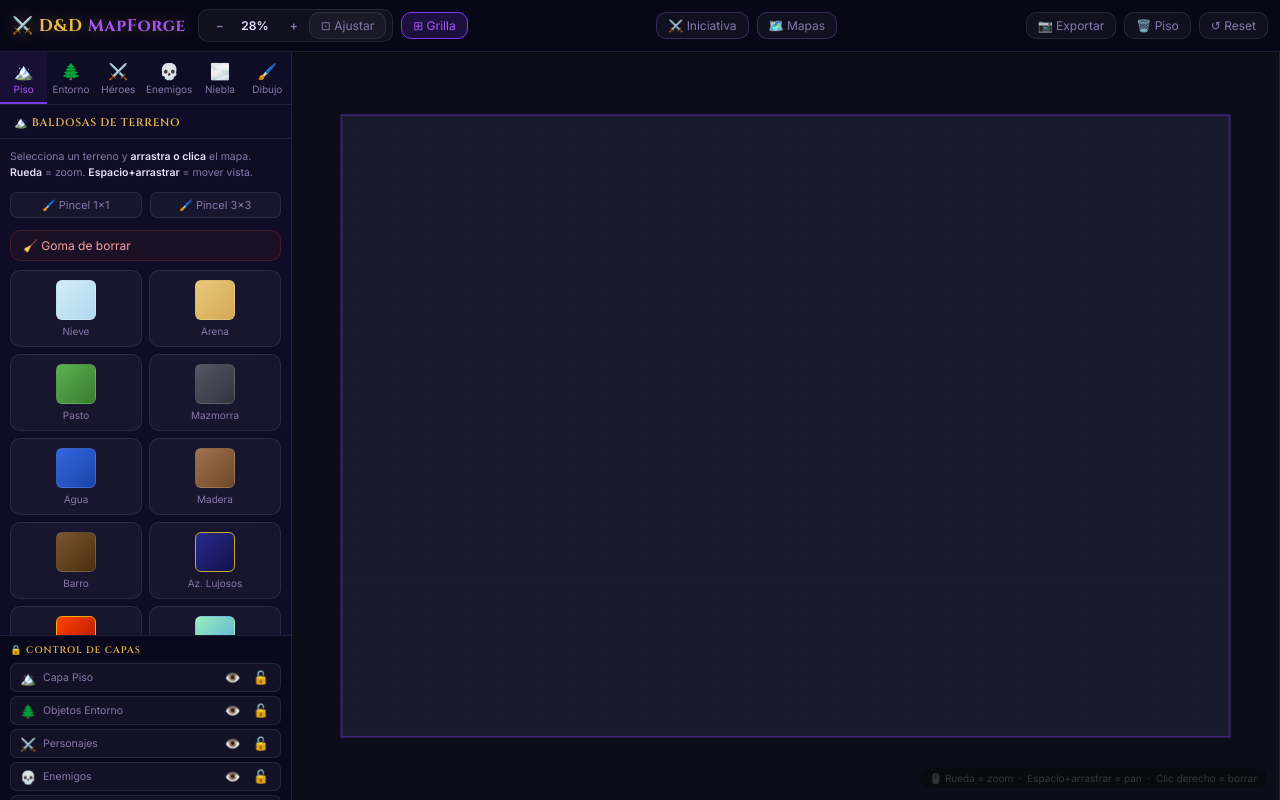
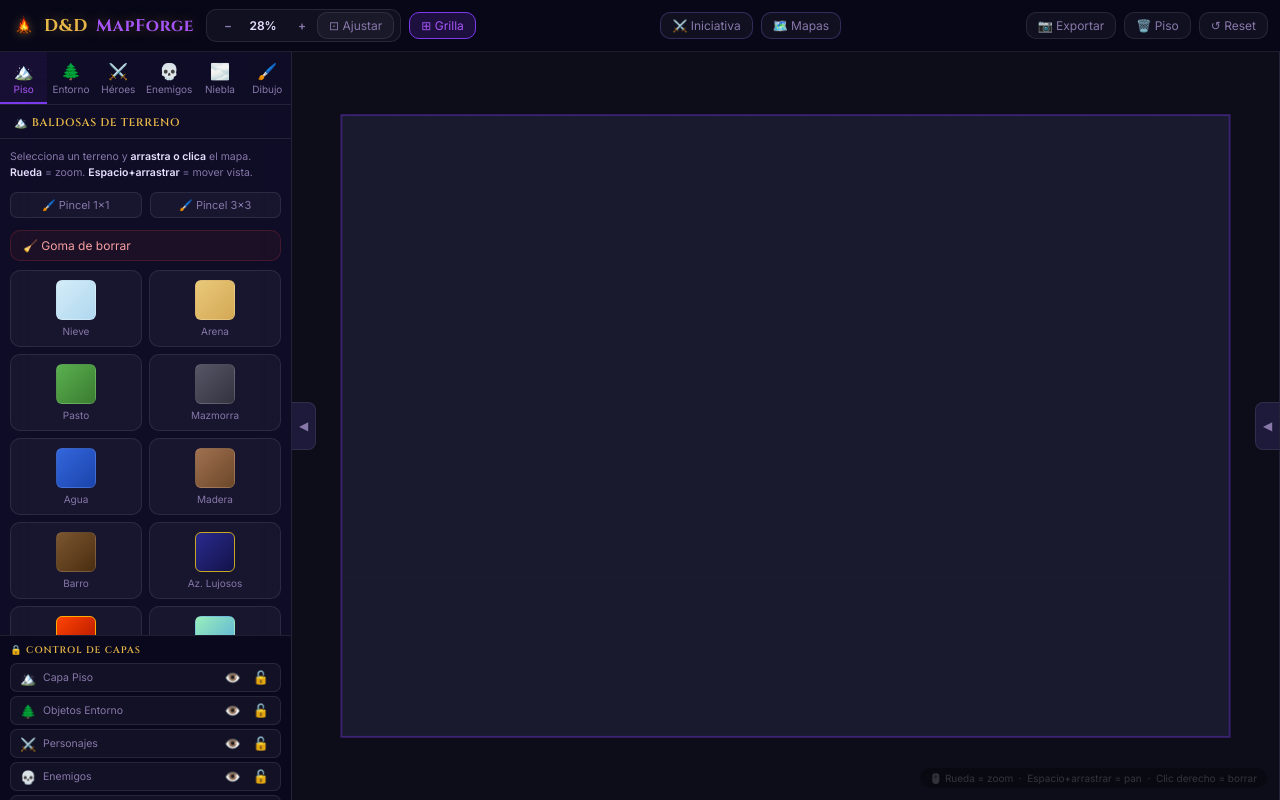
Before and after one commit to Zjoaquin02/Mapa_Interactivo, a plain HTML site: page index.html in a window 1280 px wide. Drawn offline with Linux system fonts and the light colour scheme.

Commit message:
Menus revatibles

```diff
--- a/index.html
+++ b/index.html
@@ -6,12 +6,13 @@
   <title>D&D MapForge — Constructor de Escenarios</title>
   <meta name="description" content="Constructor de mapas interactivo con zoom, iniciativa y slots de guardado para campañas de D&D."/>
   <link rel="stylesheet" href="styles.css"/>
+  <link rel="icon" type="image/png" href="assets/Fogata.png"/>
 </head>
 <body>
 
 <!-- ── Toolbar ─────────────────────────────────────────────── -->
 <header class="toolbar">
-  <div class="toolbar-brand">⚔️ D&amp;D <span>MapForge</span></div>
+  <div class="toolbar-brand"><img src="assets/Fogata.png" alt="Fogata" class="brand-icon"> D&amp;D <span>MapForge</span></div>
 
   <!-- Zoom Controls -->
   <div class="zoom-controls">
@@ -345,6 +346,10 @@
   <!--  CANVAS AREA                                            -->
   <!-- ═══════════════════════════════════════════════════════ -->
   <main class="canvas-area" id="canvas-area">
+
+    <button id="btn-toggle-left" class="sidebar-toggle left" title="Contraer/Expandir panel izquierdo">◀</button>
+    <button id="btn-toggle-right" class="sidebar-toggle right" title="Contraer/Expandir panel derecho">▶</button>
+
     <div class="canvas-wrapper" id="canvas-wrapper">
       <canvas id="map-canvas"></canvas>
     </div>
--- a/js/app.js
+++ b/js/app.js
@@ -19,19 +19,42 @@ render();
 
 // ── Right Panel Toggle ────────────────────────────────────
 const rightPanel  = document.getElementById('right-panel');
+const leftSidebar = document.querySelector('.sidebar');
 let rightPanelOpen = false;
+let leftSidebarOpen  = true;
+
+const btnToggleLeft  = document.getElementById('btn-toggle-left');
+const btnToggleRight = document.getElementById('btn-toggle-right');
 
 function openRightPanel(tabId) {
   rightPanel.classList.add('open');
   rightPanelOpen = true;
+  updateToggleButtons();
   document.querySelectorAll('.rpanel-tab').forEach(t => t.classList.toggle('active', t.dataset.panel === tabId));
   document.querySelectorAll('.rpanel-content').forEach(p => p.classList.toggle('active', p.id === `rpanel-${tabId}`));
   if (tabId === 'maps') renderMapSlots();
 }
 
+function closeRightPanel() {
+  rightPanel.classList.remove('open');
+  rightPanelOpen = false;
+  updateToggleButtons();
+}
+
+function updateToggleButtons() {
+  if (btnToggleLeft) {
+    btnToggleLeft.textContent = leftSidebarOpen ? '◀' : '▶';
+    btnToggleLeft.title = leftSidebarOpen ? 'Contraer panel izquierdo' : 'Expandir panel izquierdo';
+  }
+  if (btnToggleRight) {
+    btnToggleRight.textContent = rightPanelOpen ? '▶' : '◀';
+    btnToggleRight.title = rightPanelOpen ? 'Contraer panel derecho' : 'Expandir panel derecho';
+  }
+}
+
 document.getElementById('btn-open-initiative')?.addEventListener('click', () => {
   if (rightPanelOpen && rightPanel.querySelector('.rpanel-tab[data-panel="initiative"]')?.classList.contains('active')) {
-    rightPanel.classList.remove('open'); rightPanelOpen = false;
+    closeRightPanel();
   } else {
     openRightPanel('initiative');
   }
@@ -39,15 +62,31 @@ document.getElementById('btn-open-initiative')?.addEventListener('click', () =>
 
 document.getElementById('btn-open-maps')?.addEventListener('click', () => {
   if (rightPanelOpen && rightPanel.querySelector('.rpanel-tab[data-panel="maps"]')?.classList.contains('active')) {
-    rightPanel.classList.remove('open'); rightPanelOpen = false;
+    closeRightPanel();
   } else {
     openRightPanel('maps');
   }
 });
 
 document.getElementById('btn-close-rpanel')?.addEventListener('click', () => {
-  rightPanel.classList.remove('open'); rightPanelOpen = false;
+  closeRightPanel();
 });
+
+// ── Sidebar Toggles Logic ─────────────────────────────────
+btnToggleLeft?.addEventListener('click', () => {
+  leftSidebarOpen = !leftSidebarOpen;
+  leftSidebar.classList.toggle('collapsed', !leftSidebarOpen);
+  updateToggleButtons();
+  // Resizing canvas after transition
+  setTimeout(() => render(), 300);
+});
+
+btnToggleRight?.addEventListener('click', () => {
+  if (rightPanelOpen) closeRightPanel();
+  else openRightPanel('initiative');
+});
+
+updateToggleButtons();
 
 document.querySelectorAll('.rpanel-tab').forEach(btn => {
   btn.addEventListener('click', () => openRightPanel(btn.dataset.panel));
--- a/styles.css
+++ b/styles.css
@@ -75,6 +75,15 @@ body {
   letter-spacing: 0.04em;
   white-space: nowrap;
   margin-right: 4px;
+  display: flex;
+  align-items: center;
+  gap: 8px;
+}
+.brand-icon {
+  width: 24px;
+  height: 24px;
+  object-fit: contain;
+  filter: drop-shadow(0 0 5px var(--gold-glow));
 }
 .toolbar-brand span { color: var(--accent-light); }
 
@@ -155,6 +164,12 @@ body {
   display: flex;
   flex-direction: column;
   overflow: hidden;
+  transition: width 0.3s cubic-bezier(0.22, 1, 0.36, 1), margin-left 0.3s cubic-bezier(0.22, 1, 0.36, 1);
+}
+
+.sidebar.collapsed {
+  width: 0;
+  border-right: none;
 }
 
 /* ── Tab nav ────────────────────────────────────────────── */
@@ -366,6 +381,51 @@ body {
   pointer-events: none;
   white-space: nowrap;
 }
+
+/* ── Sidebar Toggles ────────────────────────────────────── */
+.sidebar-toggle {
+  position: absolute;
+  top: 50%;
+  transform: translateY(-50%);
+  width: 24px;
+  height: 48px;
+  background: rgba(40, 35, 80, 0.6);
+  border: 1px solid var(--border);
+  backdrop-filter: blur(8px);
+  color: var(--text-secondary);
+  cursor: pointer;
+  z-index: 150;
+  display: flex;
+  align-items: center;
+  justify-content: center;
+  font-size: 12px;
+  transition: all 0.25s ease;
+  padding: 0;
+}
+
+.sidebar-toggle:hover {
+  background: var(--accent);
+  color: #fff;
+  border-color: var(--accent-light);
+  box-shadow: 0 0 15px var(--accent-glow);
+}
+
+.sidebar-toggle.left {
+  left: 0;
+  border-radius: 0 8px 8px 0;
+  border-left: none;
+}
+
+.sidebar-toggle.right {
+  right: 0;
+  border-radius: 8px 0 0 8px;
+  border-right: none;
+}
+
+.sidebar-toggle.collapsed.left {
+  /* No changes needed for position, but maybe arrow rotation */
+}
+
 
 /* ════════════════════════════════════════════════════════════
    RIGHT PANEL
```
Also changed, not shown: assets/Fogata.png (added).
